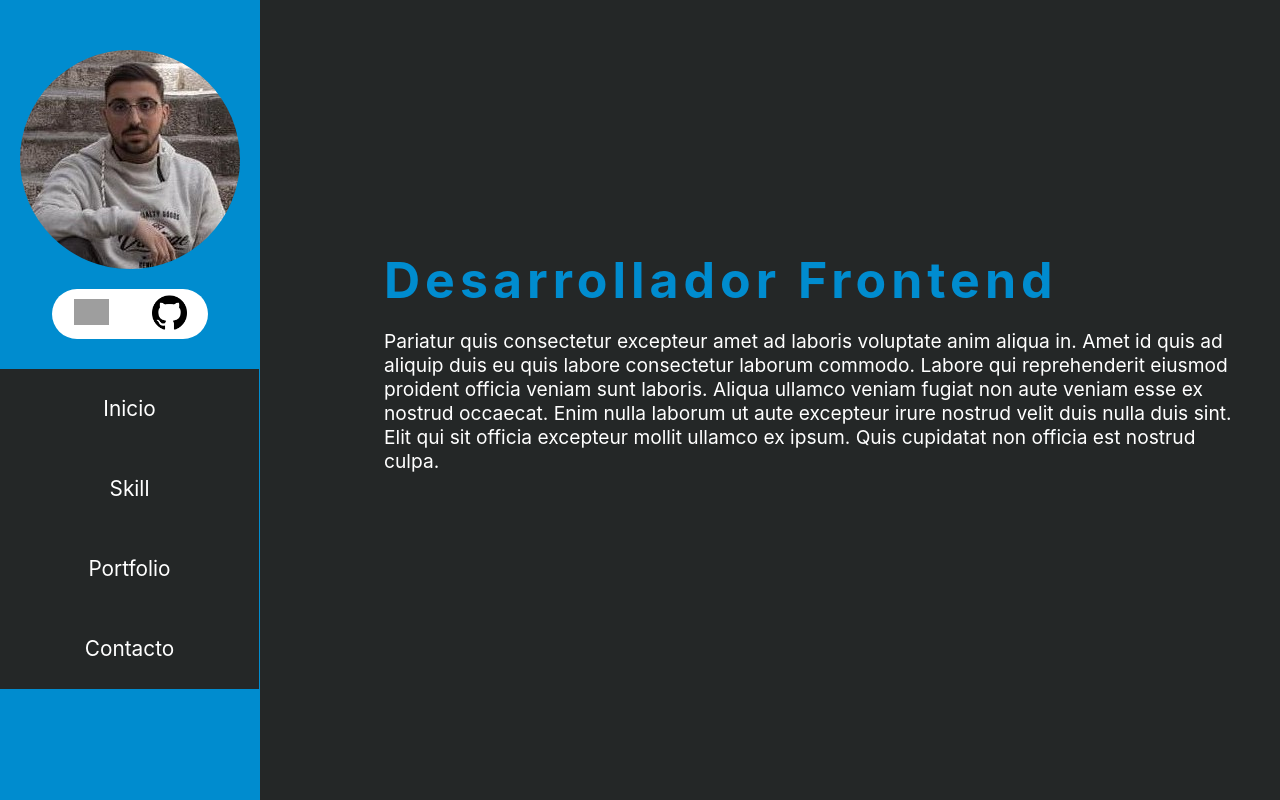
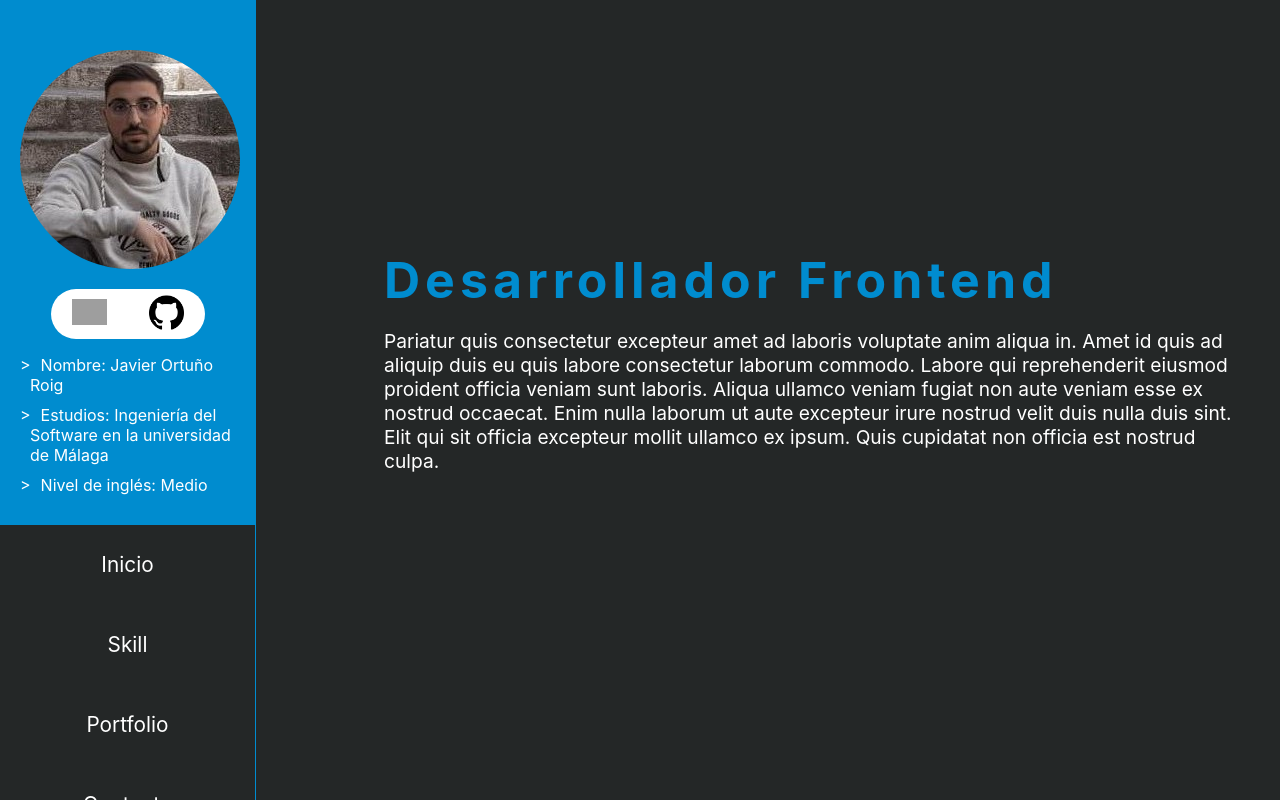
Before and after one commit to JavierOrtunoRoig/portfolio, a React (Vite) app: page / in a window 1280 px wide. Shown: the top 800 px of the page. Built offline with nearby package versions, Linux system fonts and the light colour scheme; grey boxes are pictures that could not be loaded.

Commit message:
feature: added personal information to sidebar

```diff
--- a/src/components/sidebar/ListaEnlaces.jsx
+++ b/src/components/sidebar/ListaEnlaces.jsx
@@ -2,10 +2,9 @@ import { handleContacto, handleInicio, handlePortfolio, handleSkills } from '../
 
 export const ListaEnlaces = () => {
 
-
     return (
         <div>
-            <ol>
+            <ol className="listaRedes">
                 <a onClick={ handleInicio } href="#inicio"><li>Inicio</li></a>
                 <a onClick={ handleSkills } href="#skills"><li>Skill</li></a>
                 <a onClick={ handlePortfolio } href="portolio"><li>Portfolio</li></a>
--- a/src/components/sidebar/Sidebar.jsx
+++ b/src/components/sidebar/Sidebar.jsx
@@ -13,6 +13,15 @@ export default function Sidebar() {
             </div>
 
             <Redes github={ github } linkedin={ linkedin }/>
+
+            <div className="informacion">
+                <ol>
+                    <li>Nombre: Javier Ortuño Roig</li>
+                    <li>Estudios: Ingeniería del Software en la universidad de Málaga</li>
+                    <li>Nivel de inglés: Medio</li>
+                </ol>
+            </div>
+
             <ListaEnlaces />
         </aside>
     );
--- a/src/components/sidebar/sidebar.css
+++ b/src/components/sidebar/sidebar.css
@@ -1,13 +1,12 @@
 aside {
     height: 100vh;
     min-width: 15%;
+    max-width: 20%;
     background-color: #008CCF;
     position: fixed;
     left: 0px;
     top: 0px;
 }
-
-
 
 a img {
     max-width: 35px;
@@ -25,14 +24,14 @@ a img {
     justify-content: space-around;
 }
 
-ol {
+.listaRedes {
     margin-top: 30px;
     list-style-type: none;
     padding: 0px;
     text-align: center;
 }
 
-li {
+.listaRedes li {
     background-color: #242727;
     color: white;
     font-size: 1.3em;
@@ -43,7 +42,7 @@ li {
     position: relative;
 }
 
-li::before {
+.listaRedes li::before {
     content: "";
     position: absolute;
     width: 0;
@@ -53,12 +52,12 @@ li::before {
     transition: all 0.3s cubic-bezier(0.785, 0.135, 0.15, 0.86);
 }
 
-li:hover:before {
+.listaRedes li:hover:before {
     left: 0;
     width: 100%;
 }
 
-li::after {
+.listaRedes li::after {
     content: "";
     position: absolute;
     width: 0px;
@@ -70,11 +69,45 @@ li::after {
     z-index: 1;
 }
 
-li:hover:after {
+.listaRedes li:hover:after {
     left: 0;
     width: 100%;
 }
 
-ol > a {
+.listaRedes > a {
     text-decoration: none;
 }
+
+.informacion {
+    color: white;
+}
+
+.informacion ol {
+    list-style: none;
+    padding-left: 20px
+}
+
+.informacion li {
+    margin: 10px;
+}
+
+.informacion li:before {
+    content: ">";
+    position: relative;
+    left: -10px;
+    animation: izq-der infinite ease 2s;
+}
+
+@keyframes izq-der{
+    0% {
+        left: -10px;
+    }
+
+    50% {
+        left: -20px;
+    }
+
+    100% {
+        left: -10px;
+    }
+}
```
